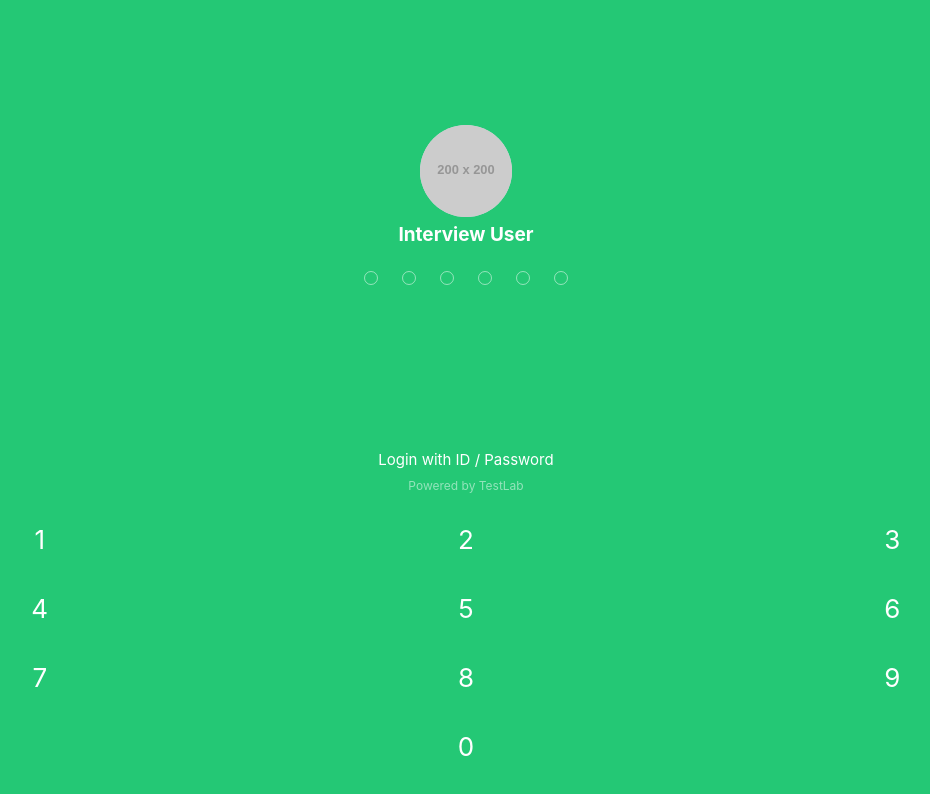
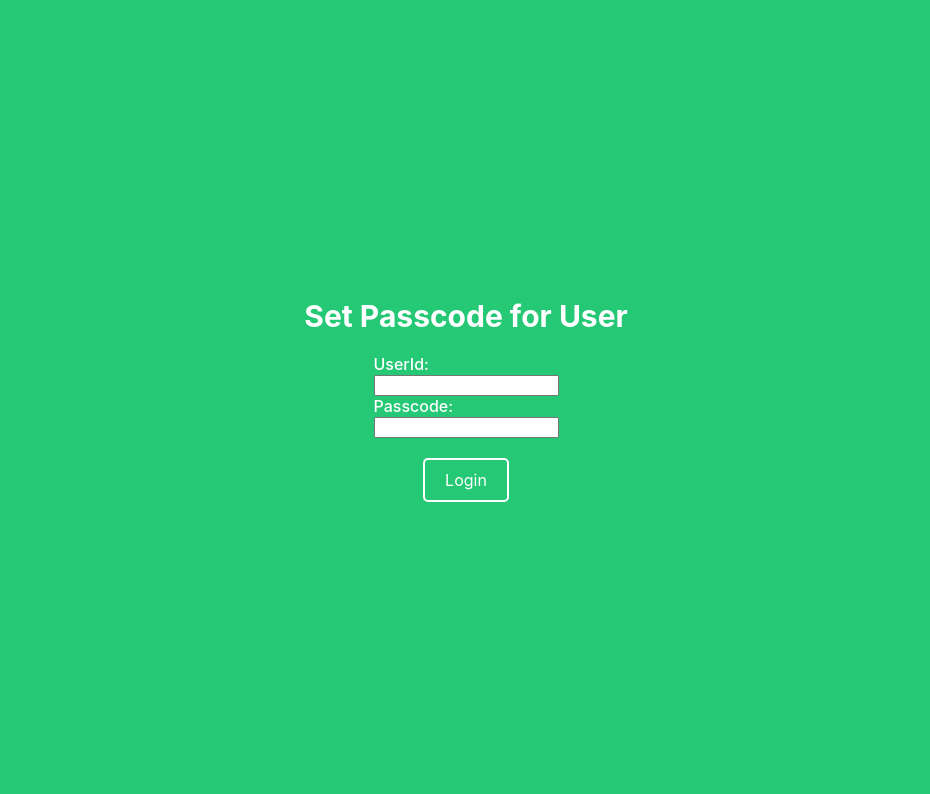
Before and after one commit to basputtipong/ksk-line-fe, a React (Create React App) app: page / in a window 1280 px wide. Shown: the top 794 px of the page, without its empty margins (174-1104 px from the left). Built offline with nearby package versions, Linux system fonts and the light colour scheme.

Commit message:
add login componet

```diff
--- a/src/App.tsx
+++ b/src/App.tsx
@@ -1,26 +1,18 @@
+import { useState } from 'react';
 import './App.css';
+import LoginModal from './components/LoginModal';
 import Splash from './components/Splash';
-import { useState, useEffect } from 'react';
-import Pin from './components/Pin';
 
 const App = () => {
-
-  const [isLoading, setIsLoading] = useState(true);
-
-  const callPrelogin = async () => {
-    setInterval(() => {
-      setIsLoading(false);
-
-    }, 2000);
-  };
-
-  useEffect(() => {
-    callPrelogin();
-  }, []);
+  const [isLoading, setIsLoading] = useState(false);
 
   return (
     <div className="wrap">
-        {isLoading ? <Splash /> : <Pin />}
+      {isLoading ? (
+        <Splash />
+        ) : (
+        <LoginModal setIsLoading={setIsLoading} />
+        )}
     </div>
   );
 };
--- /dev/null
+++ b/src/components/LoginModal.css
@@ -0,0 +1,37 @@
+.login {
+    display: flex;
+    flex-direction: column;
+    align-items: center;
+    justify-content: center;
+    height: 100vh;
+    background-color: #24c875;
+    color: #ffffff;
+    padding: 20px;
+}
+
+.input-group{
+    margin-top: 20px;
+}
+
+.input-label{
+    font-weight: 500;
+    font-size: 16px;
+}
+
+.submit-btn-container{
+    display: flex;
+    justify-content: center;
+    align-items: center;
+    margin-top: 20px;
+}
+
+.submit-btn {
+    background-color: #24c875;
+    border-color: #ffffff;
+    color: #ffffff;
+    border: 2px solid #ffffff;
+    padding: 10px 20px;
+    cursor: pointer;
+    font-size: 16px;
+    border-radius: 5px;
+}
--- /dev/null
+++ b/src/components/LoginModal.tsx
@@ -0,0 +1,59 @@
+import { useState } from 'react';
+import './LoginModal.css';
+import { useNavigate } from 'react-router-dom';
+
+interface LoginModalProps {
+    setIsLoading: (isLoading: boolean) => void;
+}
+
+const Login = ({ setIsLoading }: LoginModalProps) => {
+    const [userId, setUserId] = useState<string>('');
+    const [passcode, setPasscode] = useState<string>('');
+    const navigate = useNavigate();
+
+    const handleSubmit = (e: React.FormEvent) => {
+        e.preventDefault();
+        console.log(userId, passcode);
+        setIsLoading(true);
+        setInterval(() => {
+            setIsLoading(false);
+            const resToken = "Bearer TestToken";
+            navigate('/pin', { state: { resToken } });
+        }, 2000);
+      };
+
+    return (
+        <div className="login">
+            <div>
+                <h1>Set Passcode for User</h1>
+            </div>
+            <form onSubmit={handleSubmit}>
+                <div className="input-group">
+                    <div className='input-label'>
+                        <p>UserId: <br></br></p>
+                        <input
+                            type="text"
+                            id="userId"
+                            value={userId}
+                            onChange={(e) => setUserId(e.target.value)}
+                        />
+                    </div>
+                    <div className='input-label'>
+                        <p>Passcode: <br></br></p>
+                    <input
+                        type="password"
+                        id="passcode"
+                        value={passcode}
+                        onChange={(e) => setPasscode(e.target.value)}
+                    />
+                </div>
+                <div className='submit-btn-container'>
+                    <button type="submit" className="submit-btn">Login</button>
+                </div>
+                </div>
+            </form>
+        </div>
+    );
+};
+
+export default Login;
--- a/src/components/Pin.tsx
+++ b/src/components/Pin.tsx
@@ -1,18 +1,29 @@
+import { useLocation } from 'react-router-dom';
 import '../App.css';
-import { useState } from 'react';
+import { useEffect, useState } from 'react';
 
 const Pin = () => {
-    const [pin, setPin] = useState<string>(''); // State to store the PIN
+    const [pin, setPin] = useState<string>('');
+    const [token, setToken] = useState<string>('');
+    const location = useLocation();
+    const {resToken} = location.state || {};
 
     const handleButtonClick = (value: string) => {
-        if (pin.length < 6) { // Limit PIN length to 6 digits
-            setPin(prev => prev + value); // Append the clicked value to the PIN
+        if (pin.length < 6) {
+            setPin(prev => prev + value);
         }
     };
 
     const handleDelete = () => {
-        setPin(prev => prev.slice(0, -1)); // Remove the last digit
+        setPin(prev => prev.slice(0, -1));
     };
+
+    useEffect(() => {
+        if (resToken) {
+            setToken(resToken);
+            console.log("TOKEN", resToken);
+        }
+    }, [resToken]);
 
     return (
         <div className='wrap'>
--- a/src/index.tsx
+++ b/src/index.tsx
@@ -4,6 +4,7 @@ import { BrowserRouter, Routes, Route, Navigate } from 'react-router-dom';
 import './index.css';
 import App from './App';
 import BankMain from './components/BankMain';
+import Pin from './components/Pin';
 
 
 const root = ReactDOM.createRoot(
@@ -11,13 +12,12 @@ const root = ReactDOM.createRoot(
 );
 
 root.render(
-  <React.StrictMode>
   <BrowserRouter>
     <Routes>
       <Route path="/" element={<App />} />
+      <Route path="/pin" element={<Pin />} />
       <Route path="/bankMain" element={<BankMain />} />
       <Route path="*" element={<Navigate to="/" replace />} />
     </Routes>
   </BrowserRouter>
-  </React.StrictMode>
 );
```
Also changed, not shown: src/components/Splash.tsx (+6 -8 lines). Lines whose indentation alone changed are shown as unchanged.
